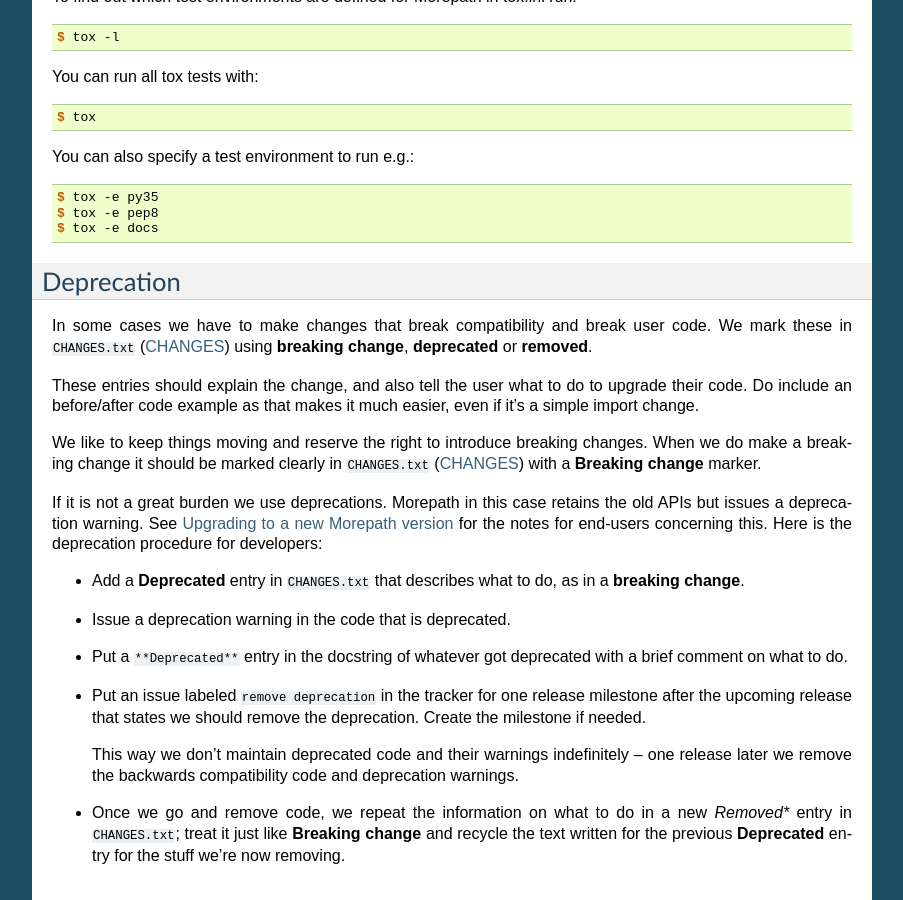
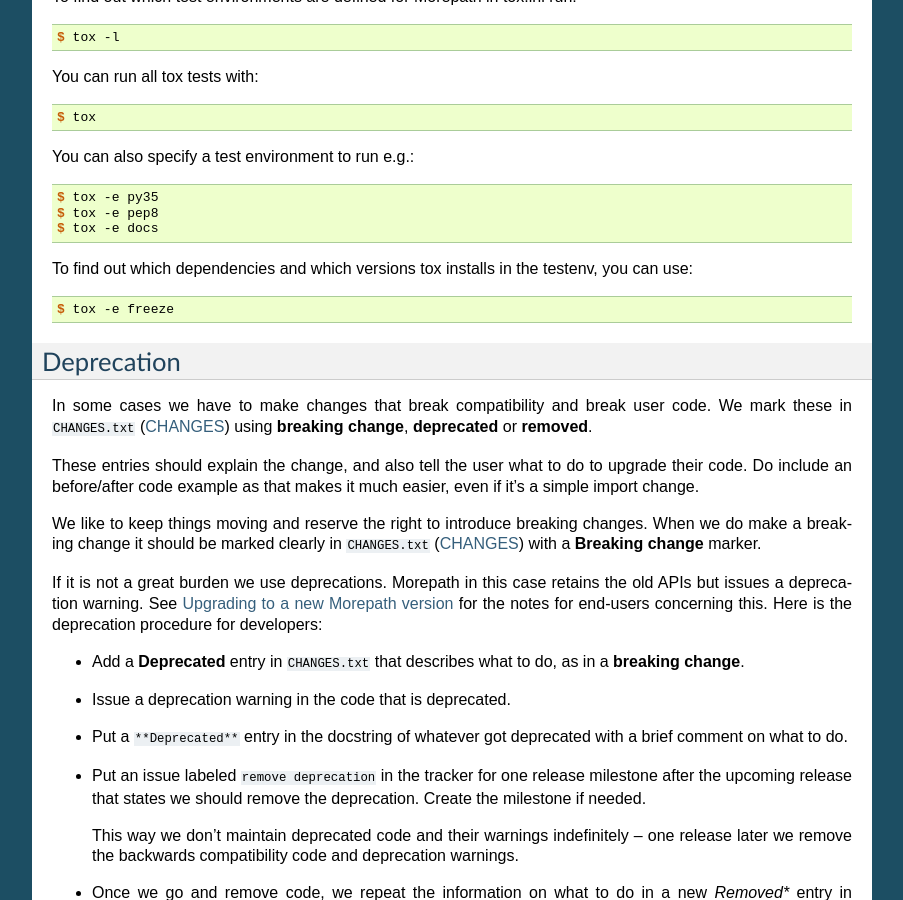
Before and after one commit to morepath/morepath, a Sphinx documentation site: the page built from doc/developing.rst, in a window 1280 px wide and 900 px high, scrolled down 3198 px. Shown: the whole window, without its empty margins (198-1101 px from the left). Built offline with Sphinx 7.4.7, drawn with Linux system fonts in a browser that asks for light colours.

Commit message:
Fix tox with local editable deps and add optional freeze testenv

```diff
--- a/doc/developing.rst
+++ b/doc/developing.rst
@@ -203,6 +203,11 @@
   $ tox -e pep8
   $ tox -e docs
 
+To find out which dependencies and which versions
+tox installs in the testenv, you can use::
+
+  $ tox -e freeze
+
 .. _pyenv: https://github.com/yyuu/pyenv
 
 Deprecation
```
Also changed, not shown: 2 other files.
